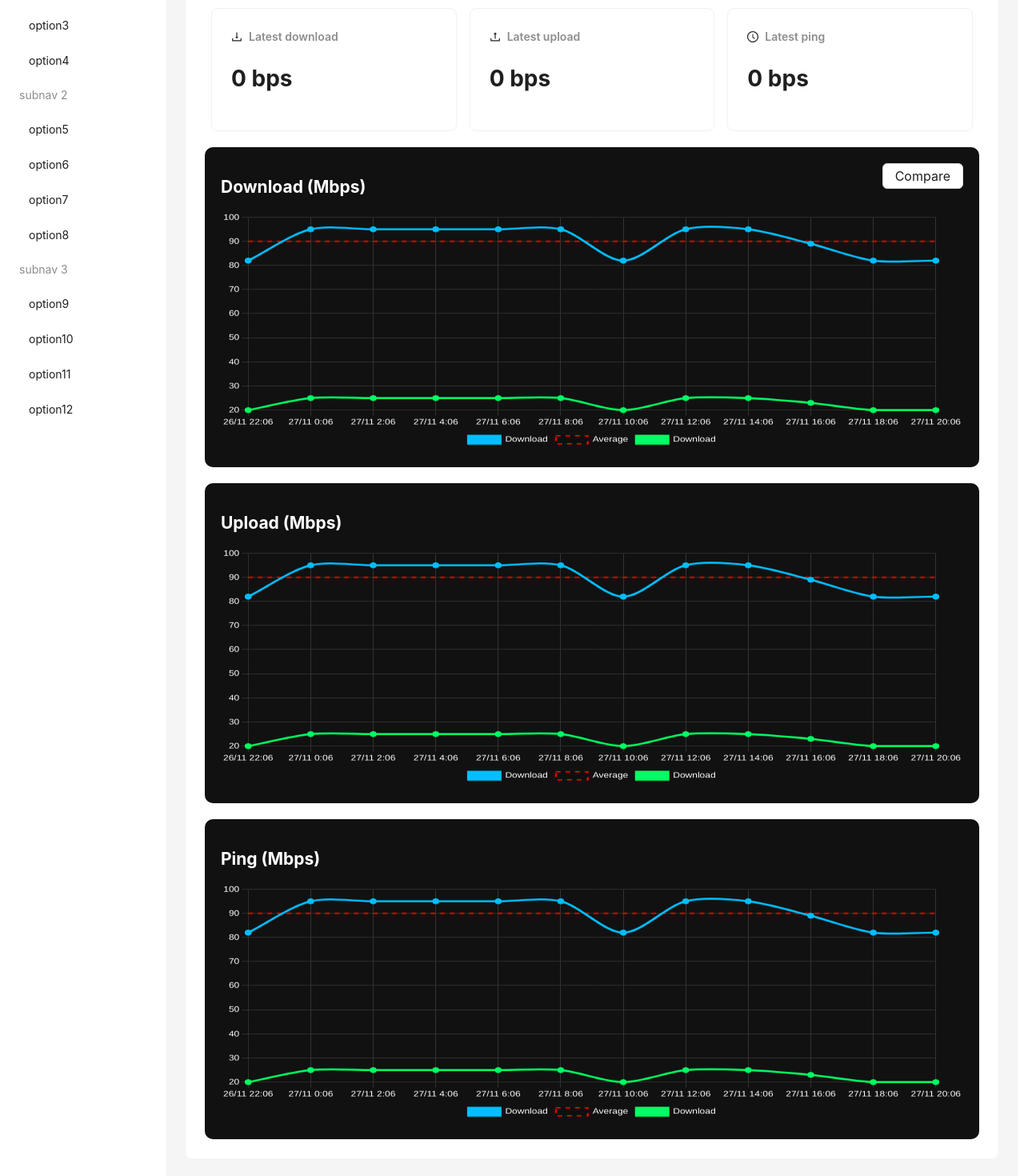
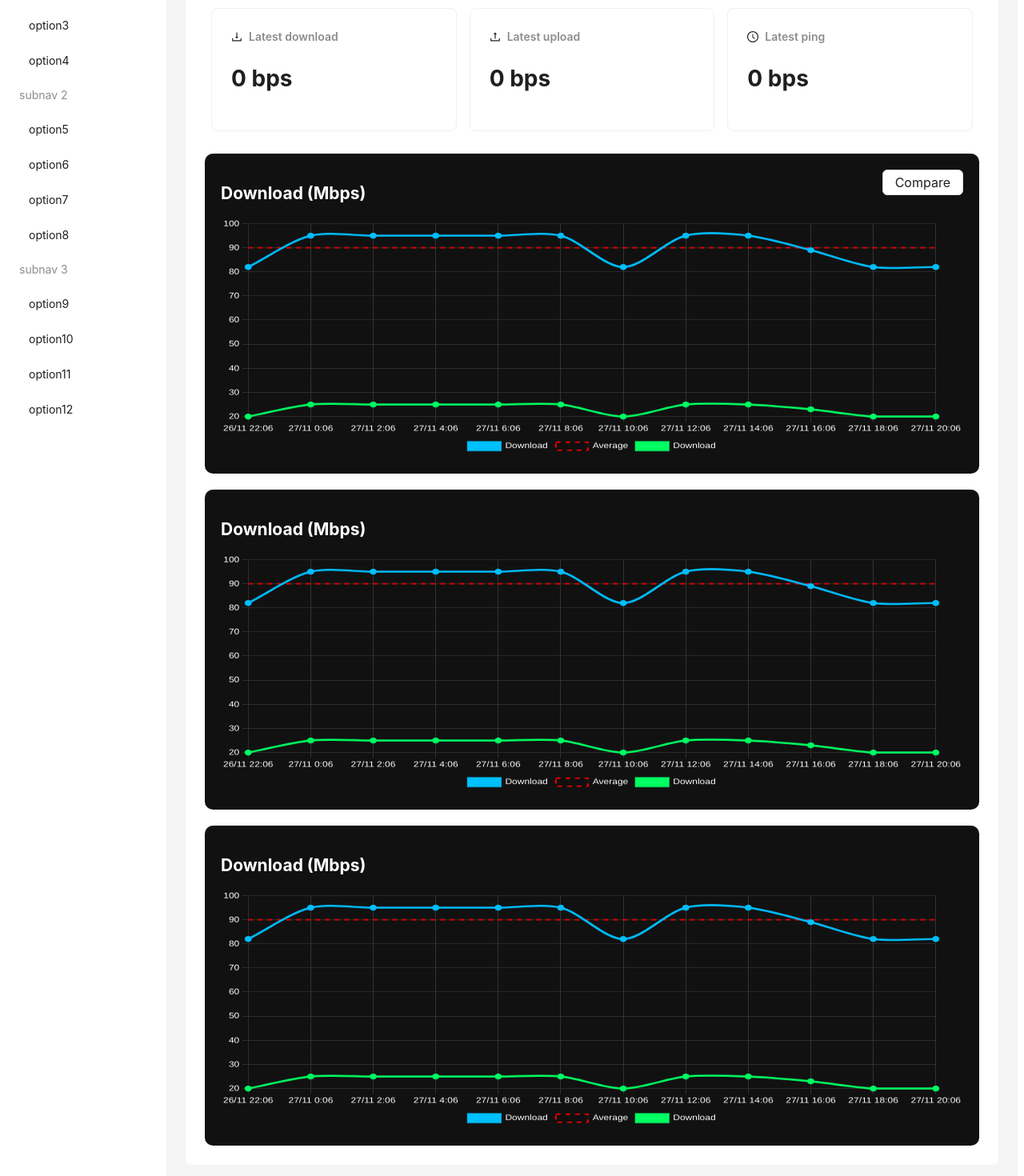
Before and after one commit to jooservices/speedtest-fe, a React (Vite) app: page / in a window 1280 px wide. Shown: the part 206-1676 px from the top of the page at 80% size. Built offline with nearby package versions, Linux system fonts and the light colour scheme; no server answers.

Commit message:
feature/JSP-13-homepage-0814-v2

```diff
--- /dev/null
+++ b/src/components/Chart.tsx
@@ -0,0 +1,37 @@
+import { Button, Flex } from 'antd'
+import { ChartData } from 'chart.js'
+import { Line } from 'react-chartjs-2'
+
+export default function Chart(props: {
+  chartJsData: ChartData<'line'>
+  options: any
+  isCompare: boolean
+  showButtonCompare: boolean
+  setIsCompare: (isCompare: boolean) => void
+}) {
+  const { chartJsData, isCompare, options, setIsCompare, showButtonCompare } = props
+
+  return (
+    <div
+      className='mt-5'
+      style={{ height: '400px', background: '#111', padding: '20px', borderRadius: '10px', marginTop: '20px' }}>
+      <Flex style={{ justifyContent: 'space-between' }}>
+        <h2 style={{ color: 'white' }}>Download (Mbps)</h2>
+        {
+          showButtonCompare ? (
+            <Button
+              onClick={() => setIsCompare(!isCompare)}
+              style={{
+                fontSize: '16px',
+                backgroundColor: 'white',
+                marginLeft: 48,
+                height: 32,
+              }}
+            >Compare</Button>
+          ) : null
+        }
+      </Flex>
+      <Line style={{ paddingBottom: '60px' }} data={chartJsData} options={options} />
+    </div>
+  )
+}
--- a/src/routes/HomePage.tsx
+++ b/src/routes/HomePage.tsx
@@ -23,6 +23,7 @@ import annotationPlugin from 'chartjs-plugin-annotation'
 import MetricCard from 'components/MetricCard'
 import { getCharts, getLatestDownload } from 'services/metricServices'
 import { formatSpeed } from 'utils/helper'
+import Chart from 'components/chart'
 
 const { Title: AntTitle, Text } = Typography
 
@@ -281,60 +282,38 @@ export default function HomePage() {
       </Row>
       {!isCompare ? (
         <>
-          <div
-            className='mt-5'
-            style={{ height: '400px', background: '#111', padding: '20px', borderRadius: '10px' }}>
-            <Flex style={{ justifyContent: 'space-between' }}>
-              <h2 style={{ color: 'white' }}>Download (Mbps)</h2>
-              <Button
-                onClick={() => setIsCompare(!isCompare)}
-                style={{
-                  fontSize: '16px',
-                  backgroundColor: 'white',
-                  marginLeft: 48,
-                  height: 32,
-                }}
-              >Compare</Button>
-            </Flex>
-            <Line style={{ paddingBottom: '60px' }} data={chartDownloadJsData} options={options} />
-          </div>
-          <div
-            className='pt-5 mt-5'
-            style={{ height: '400px', background: '#111', padding: '20px', borderRadius: '10px', marginTop: '20px' }}>
-            <Flex style={{ justifyContent: 'space-between' }}>
-              <h2 style={{ color: 'white' }}>Upload (Mbps)</h2>
-            </Flex>
-            <Line style={{ paddingBottom: '60px' }} data={chartUploadJsData} options={options} />
-          </div>
+          <Chart
+            chartJsData={chartDownloadJsData}
+            options={options}
+            isCompare={isCompare}
+            setIsCompare={setIsCompare}
+            showButtonCompare={true}
+          />
+          <Chart
+            chartJsData={chartUploadJsData}
+            options={options}
+            isCompare={isCompare}
+            setIsCompare={setIsCompare}
+            showButtonCompare={false}
+          />
         </>
       ) : (
-        <div
-          className='mt-5'
-          style={{ height: '400px', background: '#111', padding: '20px', borderRadius: '10px' }}>
-          <Flex style={{ justifyContent: 'space-between' }}>
-            <h2 style={{ color: 'white' }}>Download & Upload (Mbps)</h2>
-            <Button
-              onClick={() => setIsCompare(!isCompare)}
-              style={{
-                fontSize: '16px',
-                backgroundColor: 'white',
-                marginLeft: 48,
-                height: 32,
-              }}
-            >Compare</Button>
-          </Flex>
-          <Line style={{ paddingBottom: '60px' }} data={chartJsData} options={options} />
-        </div>
+        <Chart
+          chartJsData={chartJsData}
+          options={options}
+          isCompare={isCompare}
+          setIsCompare={setIsCompare}
+          showButtonCompare={true}
+        />
       )}
 
-      <div
-        className='mt-5'
-        style={{ height: '400px', background: '#111', padding: '20px', borderRadius: '10px', marginTop: '20px' }}>
-        <Flex style={{ justifyContent: 'space-between' }}>
-          <h2 style={{ color: 'white' }}>Ping (Mbps)</h2>
-        </Flex>
-        <Line style={{ paddingBottom: '60px' }} data={chartPingJsData} options={options} />
-      </div>
+      <Chart
+        chartJsData={chartPingJsData}
+        options={options}
+        isCompare={isCompare}
+        setIsCompare={setIsCompare}
+        showButtonCompare={false}
+      />
     </>
   )
 }
```
